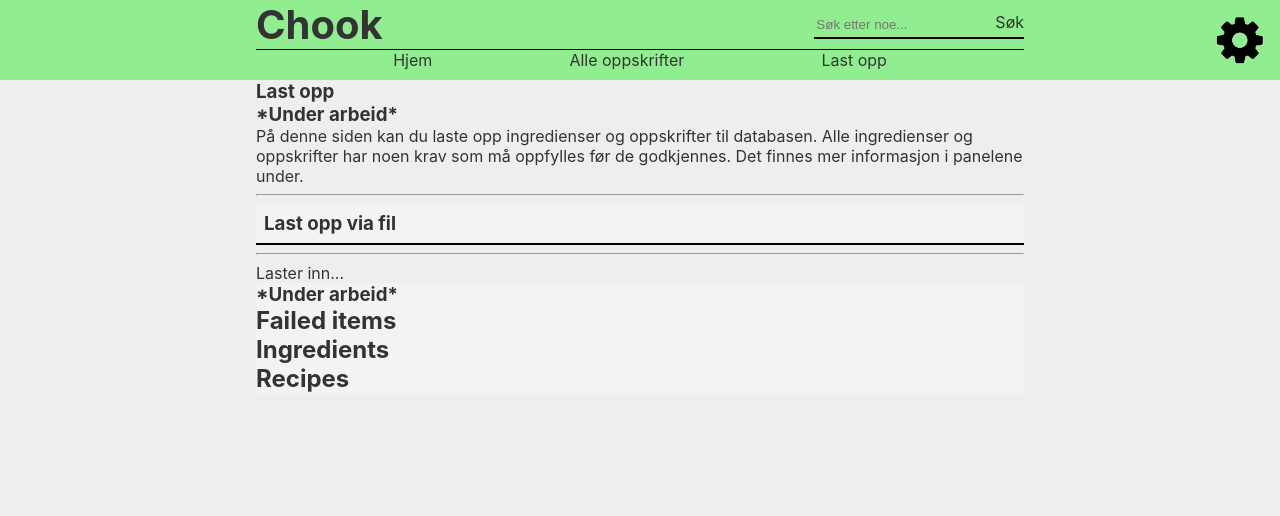
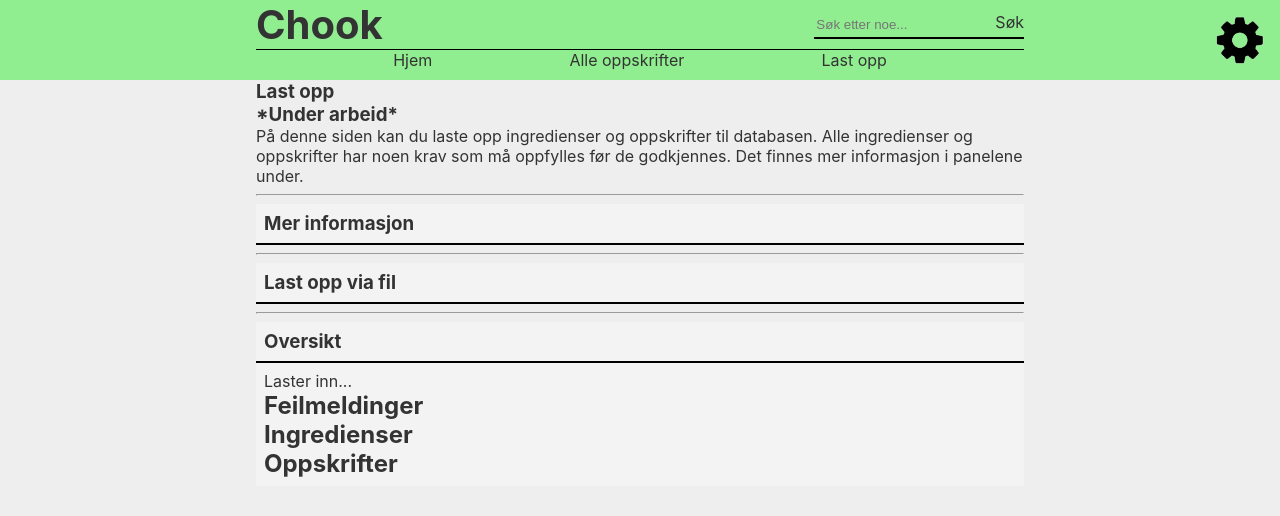
Before and after one commit to gardehal/react-chook, a React (Create React App) app: page /upload in a window 1280 px wide. Shown: the top 516 px of the page. Built offline with nearby package versions, Linux system fonts and the light colour scheme; no server answers; the database is empty.

Commit message:
improved information about freetext, added a panel for this information, improved feedback of parse before upload

```diff
--- a/src/components/UploadPage.jsx
+++ b/src/components/UploadPage.jsx
@@ -9,7 +9,12 @@ import { renderLoading, renderError, setTitle } from "../resources/Shared";
 // Variable imports
 import { UPLOAD, WIP, GENERAL_UPLOAD_INFORMATION, UPLOAD_FORM, UPLOAD_FILE, UPLOAD_QUEUE, OVERVIEW, UPLOAD_CHOOSE_FILE, TITLE, TYPE,
     GRADE, RATING, PORTIONS, PREP_TIME, TOTAL_TIME, COOKING_METHOD, COOKING_METHOD_TEMPERATURE, COOKING_METHOD_TEMPERATURE_UNIT,
-    INGREDIENTS, INSTRUCTIONS, TIPS_NOTES, FILE_UPLOAD_ERROR, NO_FILE_ERROR, FILE_SELECTED, VALIDATE_UPLOAD_DATA, NO_VALID_ITEMS_IN_FILE } from "../resources/language";
+    INGREDIENTS, INSTRUCTIONS, TIPS_NOTES, FILE_UPLOAD_ERROR, NO_FILE_ERROR, FILE_SELECTED, VALIDATE_UPLOAD_DATA, NO_VALID_ITEMS_IN_FILE,
+    INGREDIENT, FAILED, PRICE, NOT_VALID_NAME, NOT_A_NUMBER, NUMBER_BELOW_ZERO, NOT_AN_INGREDIENTTYPE, FAILED_ITEMS, RECIPES, MORE_INFORMATION,
+    FREETEXT_INFO, FREETEXT_INPUT_INFO, FREETEXT_SYNTAX_START, FREETEXT_SYNTAX_DELIM, FREETEXT_SYNTAX_NAME, FREETEXT_SYNTAX_TYPE, FREETEXT_SYNTAX_PRICE,
+    FREETEXT_SYNTAX_COMMON, FREETEXT_SYNTAX_EXAMPLE_START, SEASALT, SPICE, FREETEXT_SYNTAX_EXAMPLE_PRICE, TRUE,
+    FREETEXT_SYNTAX_INFO_EXCLAMATION, FREETEXT_SYNTAX_INFO_TYPES, FREETEXT_SYNTAX_INFO_PRICE, FREETEXT_SYNTAX_INFO_COMMON, FREETEXT_SYNTAX_INFO_KOLONIAL,
+    FREETEXT_SYNTAX_INFO_OVERVIEW, ELEMENT } from "../resources/language";
 import { getBackgroundColor, getTextColor, getLightBackgroundColor, RED } from "../resources/colors";
 
 // Component imports
@@ -20,14 +25,6 @@ import { IngredientType } from "../models/IngredientType";
 
 class UploadPage extends React.Component
 {
-    // Remodel:
-    // focus on upload though file (or text single field)
-    // input data/file
-    // parse and enqueue data
-    // display data
-    // disable upload until parse is finished and successful
-    // upload queue when user press the button
-
     constructor(props)
     {
         super(props);
@@ -118,6 +115,16 @@ class UploadPage extends React.Component
         );
     }
 
+    renderUploadFreetextArea()
+    {
+        return (
+            <div style={{ ...getLightBackgroundColor(this.props.contrastmode) }}>
+            <textarea cols='60' rows='8'></textarea>
+                <Button onClick={this.selectFile} contrastmode={this.props.contrastmode} text={UPLOAD_CHOOSE_FILE}/> */}
+            </div>
+        );
+    }
+
     selectFile()
     {
         this.setState({ freetext: "", filename: "" });
@@ -177,30 +184,55 @@ class UploadPage extends React.Component
 
         for (let i = 1; i < items.length; i++)
         {
-            let lines = items[i].split("\n");
+            let lines = items[i].split(/\r?\n/).filter(e => e);
             let nLines = lines.length;
 
-            console.log("item, nLines: " + nLines);
+            console.log(i + ": nLines: " + nLines);
             console.log(items[i]);
 
-            // Ingredient has 4 lines including !
-            if(nLines === 4 || nLines === 5)
+            // Ingredient has 3 mandatory lines, one optional.
+            // Accepted number of lines for ingredient: 3, 4
+            if(nLines === 3 || nLines === 4)
             {
-                // Line number 3 must be an IngredientType
-                let type = String(lines[2]).toUpperCase().replace("\r", "").replace("\t", "");
-                if(!IngredientType.includes(type))
+                // Line number 2 must be an IngredientType
+                let name = lines[0].replace("\t", "").toString();
+                let type = String(lines[1]).toUpperCase().replace("\t", "").toString();
+                let price = lines[2];
+                let common = false;
+
+                // name cannot be empty or a just a number
+                if((name === null || name.length < 1) && isNaN(parseFloat(name)))
                 {
-                    failedItems.push("Ingredient " + String(i) + " failed. \"" + type + "\" is not a valid IngredientType."); // TODO translate in text-file
-                    continue;
-                }
-                // Line number 4 must be a number
-                if(isNaN(parseFloat(lines[3].toString())))
-                {
-                    failedItems.push("Ingredient " + String(i) + " failed. Price is not a number."); // TODO translate in text-file
+                    failedItems.push(INGREDIENT + " " + i + " (" + name + "): " + NOT_VALID_NAME + ": \"" + name + "\"");
                     continue;
                 }
 
-                ingredients.push(new Ingredient(lines[1], type, lines[3]));
+                // type must be parsable to IngredientType
+                if(!IngredientType.includes(type))
+                {
+                    failedItems.push(INGREDIENT + " " + i + " (" + name + "): " + NOT_AN_INGREDIENTTYPE + ": \"" + type + "\"");
+                    continue;
+                }
+
+                // price must be a number, 0 or more
+                if(isNaN(parseFloat(price)))
+                {
+                    failedItems.push(INGREDIENT + " " + i + " (" + name + "): " + NOT_A_NUMBER + ": " + PRICE);
+                    continue;
+                }
+                else if(parseFloat(price) < 0)
+                {
+                    failedItems.push(INGREDIENT + " " + i + " (" + name + "): " + NUMBER_BELOW_ZERO + ": " + PRICE);
+                    continue;
+                }
+                else
+                    price = parseFloat(price);
+
+                // common must be "1" or "true" (faux-parse boolean)
+                if(lines[3] != null && (lines[3] === "1" ||  lines[3] === "true"))
+                    common = true;
+
+                ingredients.push(new Ingredient(name, type, price, common));
             }
 
             // Recipe has ?? lines including !
@@ -208,7 +240,7 @@ class UploadPage extends React.Component
                 console.log("Reciepe");
 
             else
-                console.log("Failed");
+                failedItems.push(ELEMENT + " " + i + " (" + "?" + "): " + FAILED);
         }
 
         console.log("\nEnqueueing items...");
@@ -230,8 +262,11 @@ class UploadPage extends React.Component
         }
         else
         {
+            this.setState({ failedParseQueue: [] });
+
             if(this.state.ingredientQueue.length > 0)
             {
+                // TODO check db for ingredients with same hash or similar(same?) name
                 setIngredientData(this.state.ingredientQueue);
                 this.setState({ ingredientQueue: [] });
             }
@@ -258,14 +293,11 @@ class UploadPage extends React.Component
 
         return (
             <div style={{ ...getLightBackgroundColor(this.props.contrastmode) }}>
-                <h3 style={{ ...getTextColor(this.props.contrastmode) }}>{OVERVIEW}</h3>
                 {this.queue ? <p style={{ ...getTextColor(this.props.contrastmode) }}>{UPLOAD_QUEUE + ": " + this.queue}</p> : (null)}
 
                 <div className="rowStyle">
                     <Button key={"validateButton" + ms} onClick={this.parseFreetext} contrastmode={this.props.contrastmode} text={VALIDATE_UPLOAD_DATA}/>
-                </div>
 
-                <div className="rowStyle">
                     <Button key={"uploadButton" + ms} onClick={(this.state.ingredientQueue.length > 0 || this.state.recipeQueue.length > 0 ? this.upload : (null))}
                     contrastmode={this.props.contrastmode} text={UPLOAD}/>
                 </div>
@@ -275,21 +307,37 @@ class UploadPage extends React.Component
 
     renderUploadSummary()
     {
+        let textAreaStyle = { resize: "vertical" };
+        let cols = "60";
+        let rows = "8";
+
         let failedQueue = this.state.failedParseQueue;
-        let failedData =  failedQueue.length > 0 ? failedQueue : null; // null, empty, "...", "nothing here yet", or "no fails"
+        let x = [];
+        failedQueue.forEach(f =>
+        {
+            x.push(<li>{f}</li>);
+        });
+        let failedData = failedQueue.length === 0 ? null : <ul>{x}</ul>; // null, empty, "...", "nothing here yet", or "no fails"
+
         let ingredientQueue = this.state.ingredientQueue;
-        let ingredientData =  ingredientQueue.length > 0 ? JSON.stringify(ingredientQueue, null, 2) : null; // Transform into a more legible JSON array
+        let ingredientData = ingredientQueue.length === 0 ? null :
+            <textarea style={textAreaStyle} cols={cols} rows={rows} disabled readonly>
+                {JSON.stringify(ingredientQueue, null, 2).toString()}
+            </textarea>;
+
         let recipeQueue = this.state.recipeQueue;
-        let recipeData =  recipeQueue.length > 0 ? JSON.stringify(recipeQueue, null, 2) : null;
+        let recipeData = recipeQueue.length === 0 ? null :
+            <textarea style={textAreaStyle} cols={cols} rows={rows} disabled readonly>
+                {JSON.stringify(recipeQueue, null, 2).toString()}
+            </textarea>;
 
         return (
             <div style={{ ...getLightBackgroundColor(this.props.contrastmode) }}>
-                <h3 style={{ ...getTextColor(this.props.contrastmode) }}>{WIP}</h3>
-                <h2 style={{ ...getTextColor(this.props.contrastmode) }}>{"Failed items"}</h2>
+                <h2 style={{ ...getTextColor(this.props.contrastmode) }}>{FAILED_ITEMS}</h2>
                 <p style={{ ...getTextColor(this.props.contrastmode) }}>{failedData}</p>
-                <h2 style={{ ...getTextColor(this.props.contrastmode) }}>{"Ingredients"}</h2>
+                <h2 style={{ ...getTextColor(this.props.contrastmode) }}>{INGREDIENTS}</h2>
                 <p style={{ ...getTextColor(this.props.contrastmode) }}>{ingredientData}</p>
-                <h2 style={{ ...getTextColor(this.props.contrastmode) }}>{"Recipes"}</h2>
+                <h2 style={{ ...getTextColor(this.props.contrastmode) }}>{RECIPES}</h2>
                 <p style={{ ...getTextColor(this.props.contrastmode) }}>{recipeData}</p>
             </div>
         );
@@ -301,26 +349,59 @@ class UploadPage extends React.Component
             <div>
                 {this.renderGeneralInformation()}
                 <hr/>
+                {/* In debth nformation about how to upload */}
+                <Panel title={MORE_INFORMATION} contrastmode={this.props.contrastmode}>
+                    <p style={{ ...getTextColor(this.props.contrastmode) }}>{FREETEXT_INFO}</p>
+                    <p style={{ ...getTextColor(this.props.contrastmode) }}>{FREETEXT_INPUT_INFO}</p>
+                    <p style={{ ...getTextColor(this.props.contrastmode) }}>{FREETEXT_SYNTAX_START}</p>
+                    <hr/>
+                    <p style={{ ...getTextColor(this.props.contrastmode) }}>{FREETEXT_SYNTAX_DELIM}</p>
+                    <p style={{ ...getTextColor(this.props.contrastmode) }}>{FREETEXT_SYNTAX_NAME}</p>
+                    <p style={{ ...getTextColor(this.props.contrastmode) }}>{FREETEXT_SYNTAX_TYPE}</p>
+                    <p style={{ ...getTextColor(this.props.contrastmode) }}>{FREETEXT_SYNTAX_PRICE}</p>
+                    <p style={{ ...getTextColor(this.props.contrastmode) }}>{FREETEXT_SYNTAX_COMMON}</p>
+                    <hr/>
+                    <p style={{ ...getTextColor(this.props.contrastmode) }}>{FREETEXT_SYNTAX_EXAMPLE_START}</p>
+                    <hr/>
+                    <p style={{ ...getTextColor(this.props.contrastmode) }}>{FREETEXT_SYNTAX_DELIM}</p>
+                    <p style={{ ...getTextColor(this.props.contrastmode) }}>{SEASALT}</p>
+                    <p style={{ ...getTextColor(this.props.contrastmode) }}>{SPICE}</p>
+                    <p style={{ ...getTextColor(this.props.contrastmode) }}>{FREETEXT_SYNTAX_EXAMPLE_PRICE}</p>
+                    <p style={{ ...getTextColor(this.props.contrastmode) }}>{TRUE}</p>
+                    <hr/>
+                    <p style={{ ...getTextColor(this.props.contrastmode) }}>{FREETEXT_SYNTAX_INFO_EXCLAMATION}</p>
+                    <p style={{ ...getTextColor(this.props.contrastmode) }}>{FREETEXT_SYNTAX_INFO_TYPES}</p>
+                    <p style={{ ...getTextColor(this.props.contrastmode) }}>{FREETEXT_SYNTAX_INFO_PRICE}</p>
+                    <p style={{ ...getTextColor(this.props.contrastmode) }}>{FREETEXT_SYNTAX_INFO_COMMON}</p>
+                    <p style={{ ...getTextColor(this.props.contrastmode) }}>{FREETEXT_SYNTAX_INFO_KOLONIAL}</p>
+                    <p style={{ ...getTextColor(this.props.contrastmode) }}>{FREETEXT_SYNTAX_INFO_OVERVIEW}</p>
+                </Panel>
 
+                {/* <hr/> */}
                 {/* Option to upload using a html input form */}
                 {/* <Panel title={UPLOAD_FORM} contrastmode={this.props.contrastmode}>
                     {this.renderUploadForm()}
                 </Panel> */}
 
-                {/* Specific guide to formating the uploads (in case of upload from file) (make collapsable; panel)
+                <hr/>
+                {/* Upload ingredients though freetext
                     -> Submit files buttons/ drag+drop area */}
                 <Panel title={UPLOAD_FILE} contrastmode={this.props.contrastmode}>
                     {this.renderUploadFile()}
+                    {/* {this.renderUploadFreetextArea()} */}
                 </Panel>
+
                 <hr/>
+                <Panel title={OVERVIEW} contrastmode={this.props.contrastmode} startExpanded>
+                    {/* Buttons to validate input
+                    Specific info about what's about to be uploaded (number of items, name/title of items)
+                    Upload buttons (if validation successful) */}
+                    {this.renderUploadButtons()}
 
-                {/* Buttons to validate input
-                Specific info about what's about to be uploaded (number of items, name/title of items)
-                Upload buttons (if validation successful) */}
-                {this.renderUploadButtons()}
+                    {/* Render a log or summary for uplodaing queues. */}
+                    {this.renderUploadSummary()}
+                </Panel>
 
-                {/* Render a log or summary for uplodaing queues. */}
-                {this.renderUploadSummary()}
             </div>);
     }
 
--- a/src/resources/Shared.jsx
+++ b/src/resources/Shared.jsx
@@ -186,7 +186,7 @@ export const setTitle = (title = "") =>
     document.title = MAIN_TITLE + (title ? " | " + title : "");
 };
 
-export const getRandomString = (length = 8) =>
+export const getRandomString = (length = 16) =>
 {
     if(length > 32) length = 32;
 
--- a/src/resources/language/language-no.js
+++ b/src/resources/language/language-no.js
@@ -62,8 +62,14 @@ export const METADATA = "Metadata";
 export const PREPARATION = "forberedelse";
 export const TOTAL = "totalt";
 export const RECIPES = "Oppskrifter";
+export const RECIPE = "Oppskrift";
 export const INGREDIENTS = "Ingredienser";
+export const INGREDIENT = "Ingrediens";
+export const PRICE = "Pris";
 export const RELOAD = "Last inn på nytt";
+export const FAILED = "Feilet";
+export const MORE_INFORMATION = "Mer informasjon";
+export const ELEMENT = "Element";
 
 // Upload
 export const GENERAL_UPLOAD_INFORMATION = "På denne siden kan du laste opp ingredienser og oppskrifter til databasen. Alle ingredienser og oppskrifter har noen krav som må oppfylles før de godkjennes. Det finnes mer informasjon i panelene under.";
@@ -73,7 +79,31 @@ export const UPLOAD_CHOOSE_FILE = "Velg en fil som skal lastes opp";
 export const OVERVIEW = "Oversikt";
 export const UPLOAD_QUEUE = "Opplastningskø";
 export const VALIDATE_UPLOAD_DATA = "Valider data for opplasting";
-export const NO_VALID_ITEMS_IN_FILE = "Det er ingen gyldige ingredienser eller oppskrifter i filen.";
+export const NO_VALID_ITEMS_IN_FILE = "Det er ingen gyldige ingredienser eller oppskrifter i filen";
+export const NOT_A_NUMBER = "Ikke et tall";
+export const NUMBER_BELOW_ZERO = "Tallet er mindre enn null (0)";
+export const NOT_AN_INGREDIENTTYPE = "Ikke en ingredients-type";
+export const NOT_VALID_NAME = "Ikke gyldig navn";
+export const FAILED_ITEMS = "Feilmeldinger";
+export const FREETEXT_INFO = "Fri-tekst er et verktøy for å legge inn flere oppskrifter uten å bruke tid på å velge felter i et HTML-skjema eller sette opp format som JSON.";
+export const FREETEXT_INPUT_INFO = "Denne teksten kan skrives i en valig .txt fil eller i tekstfeltet under og tolkes av nettsiden. På grunn av dette må teksen formateres på en spesiell måte.";
+export const FREETEXT_SYNTAX_START = "Denne syntaksen er som følger:";
+export const FREETEXT_SYNTAX_DELIM = "!";
+export const FREETEXT_SYNTAX_NAME = "<navn på ingrediensen>";
+export const FREETEXT_SYNTAX_TYPE = "<typen ingrediens>";
+export const FREETEXT_SYNTAX_PRICE = "<pris i NOK>";
+export const FREETEXT_SYNTAX_COMMON = "<om ingrediensen er standard i alle hjem>";
+export const FREETEXT_SYNTAX_EXAMPLE_START = "Det vil si at en ingrediens som havsalt vil se sånn ut:"
+export const SEASALT = "Havsalt";
+export const SPICE = "spice";
+export const FREETEXT_SYNTAX_EXAMPLE_PRICE = "36.10";
+export const TRUE = "true";
+export const FREETEXT_SYNTAX_INFO_EXCLAMATION = "- Alle ingredienser og oppskrifter MÅ starte med utropstegn (!).";
+export const FREETEXT_SYNTAX_INFO_TYPES = "- En oversikt over typene kan du ser her:..........";
+export const FREETEXT_SYNTAX_INFO_PRICE = "- Pris må være et tall (heltall eller desimal med punktum.";
+export const FREETEXT_SYNTAX_INFO_COMMON = "- Vanlighet er valgfritt, men må skrives som \"1\" eller \"true\" om det er forventet at det finnes i det gjennomsnittlige husholdet, eller \"0\" eller \"false\" om det IKKE er forventet. Hvis ingenting skrives er standardverdien \"false\".";
+export const FREETEXT_SYNTAX_INFO_KOLONIAL = "- Nettsiden kolonial.no har mange ingredienser om det skulle være nødvendig å sjekke pris. Det vil også gjøres set søk i databasen, og lignende data vil ikke bli lastet opp.";
+export const FREETEXT_SYNTAX_INFO_OVERVIEW = "- Alle feilmeldinger kommer opp under \"" + FAILED_ITEMS + "\", mens ingredienser og oppskrifter som er godkjente vises som JSON i \"" + OVERVIEW + "\".";
 
 export const TITLE = "Tittel";
 export const TYPE = "type";
```
